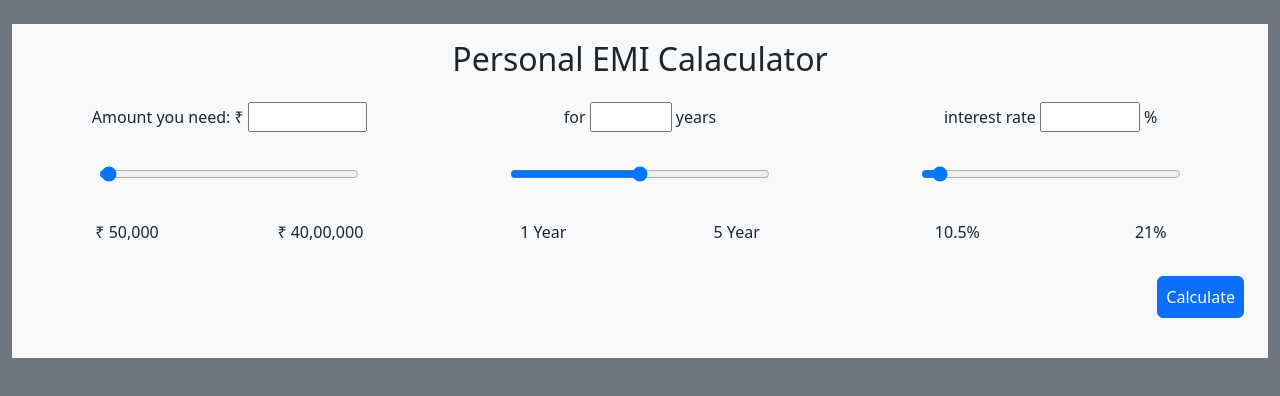
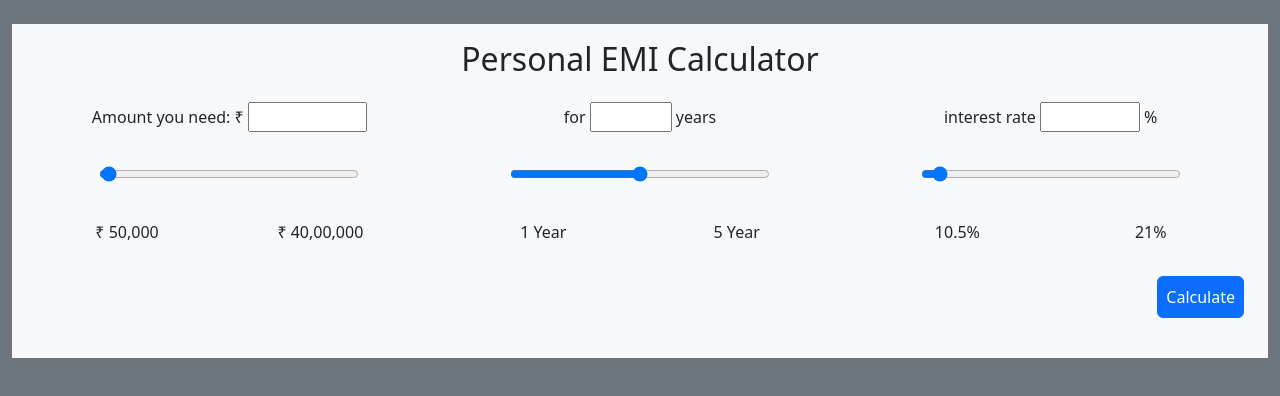
Before and after one commit to VishnuKiran96/EMICalculator, a website: page index.html in a window 1280 px wide. Drawn offline with nearby package versions, Linux system fonts and the light colour scheme.

Commit message:
Spell Check

```diff
--- a/index.html
+++ b/index.html
@@ -15,7 +15,7 @@
 </head>
 <body class="container-fluid bg-secondary">
     <div class="bg-light text-dark p-3 mt-4 text-center">
-        <h2>Personal EMI Calaculator</h2>
+        <h2>Personal EMI Calculator</h2>
         <div class="row p-2 my-3">
             <div class="col">
                 Amount you need: &#8377; <input type="text" size="7" id="txtPrice" oninput="changeInput()">
```
